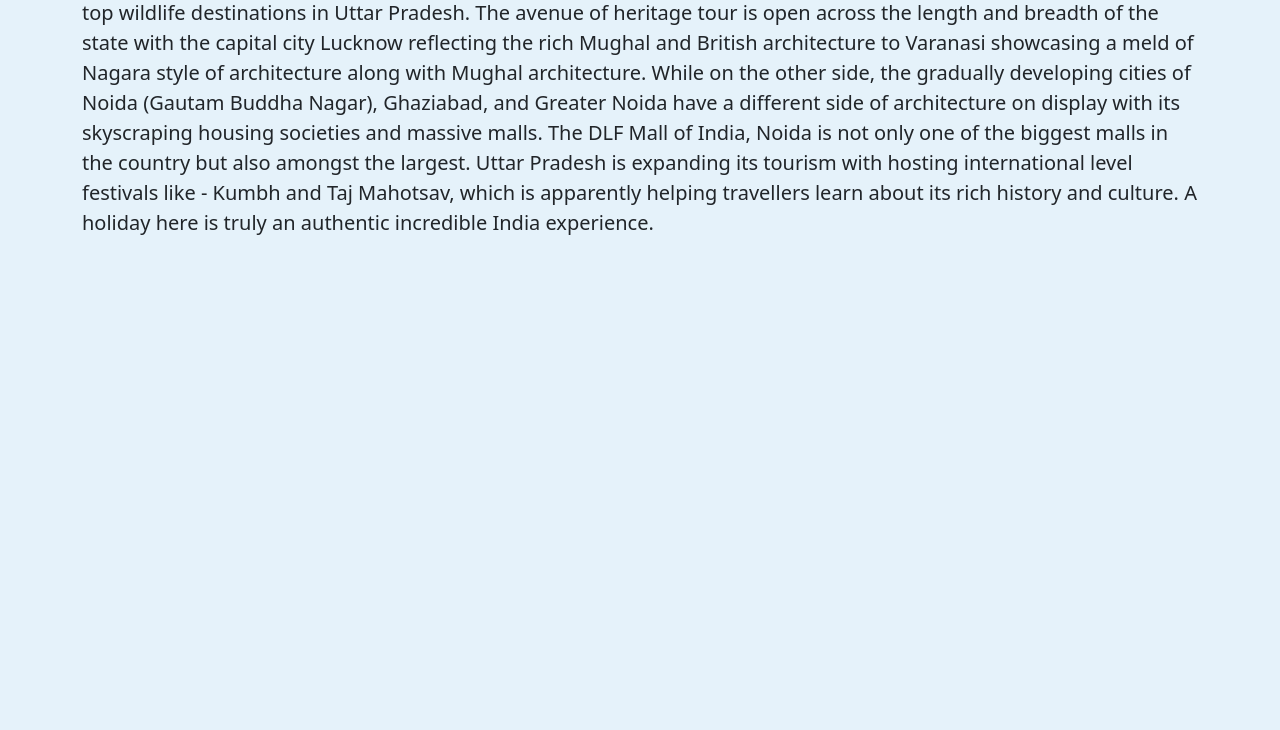
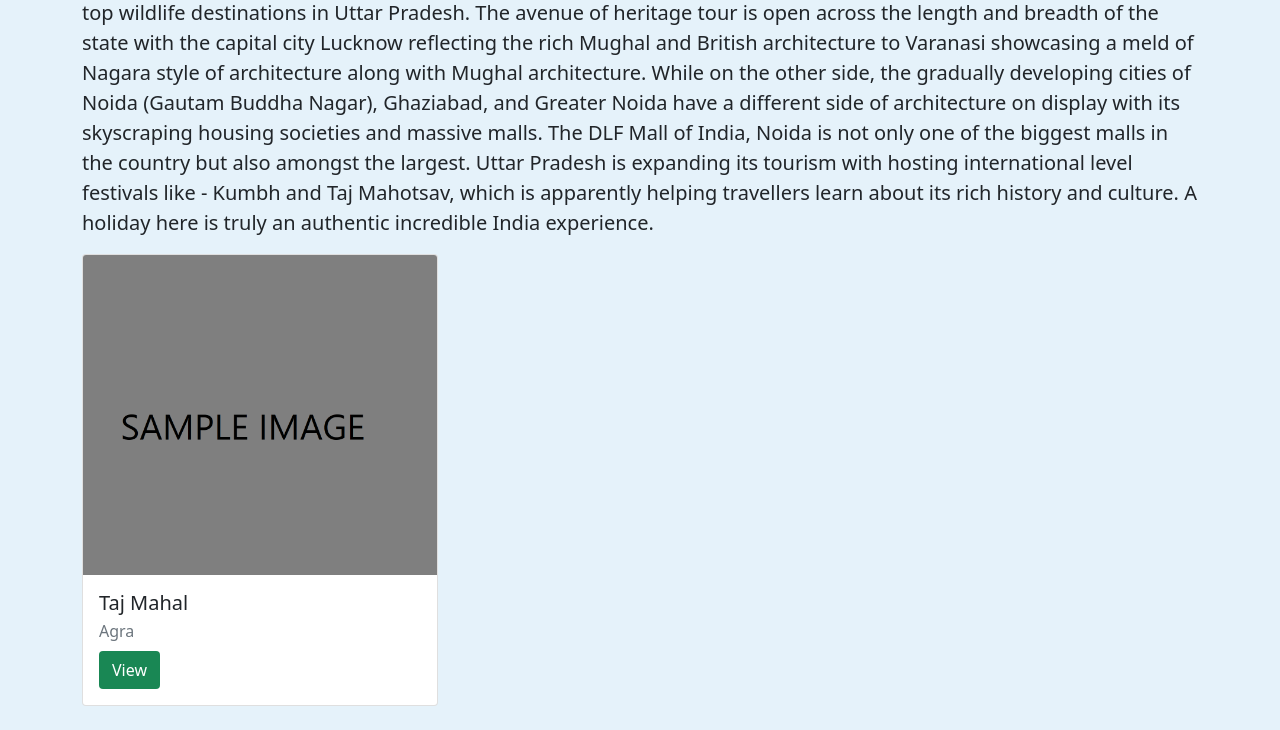
Before and after one commit to rajeev-verma8527/project_website, a Flask app: page / in a window 1280 px wide. Shown: the part 962-1692 px from the top of the page. Before the commit the page ends 1197 px from the top, so only its background shows below. Run offline with Flask 2, Linux system fonts and the light colour scheme; some web fonts are replaced.

Commit message:
un-spaghetti-fication

```diff
--- a/app.py
+++ b/app.py
@@ -1,19 +1,39 @@
 from flask import Flask, render_template, request, redirect, url_for, flash
 from database import save_info
+from aggregate_templates import get_tree
+import os
 
 app = Flask(__name__)
 
 app.secret_key = "key"
 
-city_templates = {
-    "agra": ["taj",],
-    "lucknow": ["imambara",],
-}
-
+city_templates = get_tree(os.getcwd())
+all_locations = []
+for city in city_templates:
+    for loc in city_templates[city]:
+        all_locations.append(f"cities/{city}/{loc}")
 
 @app.route("/")
 def index():
-    return render_template("index.html")
+    return render_template("index.html",locations=all_locations)
+
+@app.route("/cities/<city>")
+def cities(city):
+    if city in city_templates:
+        locations = [f"cities/{city}/{i}" for i in city_templates[city]]
+        return render_template(f"cities/{city}/main.html", locations=locations, title=city.title())
+    return render_template("error.html"), 404
+
+@app.route("/locations/<location>")
+def locations(location):
+    for city,locations in city_templates.items():
+        if (location + ".html") in locations:
+            return render_template(f"cities/{city}/{location}.html")
+    return render_template("error.html"), 404
+
+
+
+
 
 
 @app.route("/contact", methods=["GET", "POST"])
@@ -35,11 +55,6 @@ def about():
     return render_template("about.html")
 
 
-@app.route("/cities/<city>")
-def cities(city):
-    return render_template("album_layout.html", locations=["cities/agra/taj.html"])
-
-
-# @app.route("/locations/<location>")
-# def locations(location):
-#     pass
+@app.errorhandler(404)
+def page_not_found(e):
+    return render_template('error.html'), 404
--- a/static/style.css
+++ b/static/style.css
@@ -44,3 +44,13 @@ button.btn:hover {
 p#head{
   font-family: 'Oregano', cursive;
 }
+
+img.card-img-top{
+  object-fit: cover;
+  height: 20em;
+}
+
+img.img-fluid{
+  object-fit: cover;
+  height: 50em;
+}
--- a/templates/album_layout.html
+++ b/templates/album_layout.html
@@ -1,22 +1,6 @@
-{% extends "base.html" %}
-
-
-{% block title %}
-    {% if title %}
-        {{title}}
-    {% else %}
-        Album
-    {% endif %}
-{% endblock title %}
-
-{% set location_layout_template="cities/card_layout.html" %}
-
-{% block main %}
-{% if locations %}
+{% set card=True %}
 <div class="row">
     {% for template in locations %}
             {% include template %}
     {% endfor %}
 </div>
-{% endif %}
-{% endblock main %}
--- a/templates/base.html
+++ b/templates/base.html
@@ -39,9 +39,15 @@
                             Cities
                         </a>
                         <ul class="dropdown-menu" aria-labelledby="navbarDropdown">
-                            <li><a class="dropdown-item" href="#">Lucknow</a></li>
-                            <li><a class="dropdown-item" href="#">Agra</a></li>
-                            <li><a class="dropdown-item" href="#">Delhi</a></li>
+                            <li><a class="dropdown-item" href="{{url_for('cities',city='agra')}}">Agra</a></li>
+                            <li><a class="dropdown-item" href="{{url_for('cities',city='ayodhya')}}">Ayodhya</a></li>
+                            <li><a class="dropdown-item" href="{{url_for('cities',city='fatehpur_sikri')}}">Fatehpur Sikri</a></li>
+                            <li><a class="dropdown-item" href="{{url_for('cities',city='kanpur')}}">Kanpur</a></li>
+                            <li><a class="dropdown-item" href="{{url_for('cities',city='kushinagar')}}">Kushinagar</a></li>
+                            <li><a class="dropdown-item" href="{{url_for('cities',city='lucknow')}}">Lucknow</a></li>
+                            <li><a class="dropdown-item" href="{{url_for('cities',city='mathura_and_vrindavan')}}">Mathura and Vrindavan</a></li>
+                            <li><a class="dropdown-item" href="{{url_for('cities',city='prayagraj')}}">Prayagraj</a></li>
+                            <li><a class="dropdown-item" href="{{url_for('cities',city='varanasi_and_sarnath')}}">Varanasi and Sarnath</a></li>
                         </ul>
                     </div>
                     <div class="nav-item"><a href="{{url_for('contact')}}" class="nav-link">Contact</a></div>
@@ -49,8 +55,9 @@
                 </div>
         </nav>
 
-        <div class="main container-fluid">
+        <div class="main container-fluid mb-4">
             {% block main %}{% endblock %}
+
 
         </div>
 
--- a/templates/cities/agra/taj_mahal.html
+++ b/templates/cities/agra/taj_mahal.html
@@ -1,6 +1,17 @@
-{% extends location_layout_template %}
+{% if card %}
+    {% extends "cities/card_layout.html" %}
+{% else %}
+    {% extends "cities/full_layout.html" %}
+{% endif %}
 
-{% block source %}
+
+
+{% block link %}
+{{url_for('locations',location=template.split('/')[-1].split('.')[0])}}
+{% endblock %}
+
+
+{% block img %}
 {{ url_for('static',filename='images/image.png') }}
 {% endblock %}
 
@@ -13,12 +24,7 @@ Credit
 
 {% block city %}Agra{% endblock %}
 
-{% block summary %}
-
-Lorem ipsum dolor sit amet consectetur adipisicing elit. Nostrum, repellat.
-{% endblock %}
-
-{% block description %}
+{% block desc %}
 The Taj Mahal is located on the right bank of the Yamuna River in a vast Mughal garden that encompasses nearly 17 hectares, in the Agra District in Uttar Pradesh. It was built by Mughal Emperor Shah Jahan in memory of his wife Mumtaz Mahal with construction starting in 1632 AD and completed in 1648 AD, with the mosque, the guest house and the main gateway on the south, the outer courtyard and its cloisters were added subsequently and completed in 1653 AD. The existence of several historical and Quaranic inscriptions in Arabic script have facilitated setting the chronology of Taj Mahal. For its construction, masons, stone-cutters, inlayers, carvers, painters, calligraphers, dome builders and other artisans were requisitioned from the whole of the empire and also from the Central Asia and Iran. Ustad-Ahmad Lahori was the main architect of the Taj Mahal.
 
 The Taj Mahal is considered to be the greatest architectural achievement in the whole range of Indo-Islamic architecture. Its recognised architectonic beauty has a rhythmic combination of solids and voids, concave and convex and light shadow; such as arches and domes further increases the aesthetic aspect. The colour combination of lush green scape reddish pathway and blue sky over it show cases the monument in ever changing tints and moods. The relief work in marble and inlay with precious and semi precious stones make it a monument apart.
--- a/templates/cities/card_layout.html
+++ b/templates/cities/card_layout.html
@@ -1,17 +1,10 @@
-<div class="col-sm-6 col-md-4">
-    <div class="card m-2">
-        <img src="{% block source %}{% endblock %}" class="card-img-top" alt="...">
-        <span class="ms-auto text-muted"
-            style="transform: translate(0px,-15px); font-size: x-small;background-color: rgb(255, 255, 255,0.2);">
-            {% block credit %}{% endblock %}
-            </span>
-        <div class="card-body pt-0">
-            <h5 class="card-title">{% block name %}{% endblock %}
-            </h5>
-            <h6 class="card-subtitle mb-2 text-muted">{% block city %}{% endblock %}
-            </h6>
-            <p class="card-text">{% block summary %}{% endblock %}
-            </p>
+<div class="col-md-6 col-lg-4">
+    <div class="card">
+        <img src="{% block img %}{% endblock %}" class="card-img-top">
+        <div class="card-body">
+            <h5 class="card-title">{% block name %}{% endblock %}</h5>
+            <p class="card-subtitle text-muted mb-2">{% block city %}{% endblock %}</p>
+            <a href="{% block link %}{% endblock %}" class="btn bg-success text-white">View</a>
         </div>
     </div>
 </div>
--- a/templates/index.html
+++ b/templates/index.html
@@ -3,6 +3,9 @@
 {% block head %}
 <link href="https://fonts.googleapis.com/css2?family=Oregano&display=swap" rel="stylesheet">
 {% endblock %}
+
+{% block title %}Uttar Pradesh Tourist Spots{% endblock %}
+
 
 
 {% block main %}
@@ -49,5 +52,7 @@
         international level festivals like - Kumbh and Taj Mahotsav, which is apparently helping travellers learn about
         its rich history and culture. A holiday here is truly an authentic incredible India experience.
     </p>
+
+    {% include "album_layout.html" %}
 </div>
 {% endblock %}
```
Also changed, not shown: aggregate_templates.py (added, +12 -0 lines), templates/cities/agra/main.html (added, +11 -0 lines), templates/cities/ayodhya/main.html (added, +12 -0 lines), templates/cities/fatehpur_sikri/main.html (added, +12 -0 lines), templates/cities/full_layout.html (+15 -0 lines), templates/cities/kanpur/main.html (added, +12 -0 lines), templates/cities/kushinagar/main.html (added, +12 -0 lines), templates/cities/lucknow/main.html (added, +12 -0 lines), templates/cities/mathura_and_vrindavan/main.html (added, +12 -0 lines), templates/cities/prayagraj/main.html (added, +12 -0 lines), templates/cities/varanasi_and_sarnath/main.html (added, +11 -0 lines).
